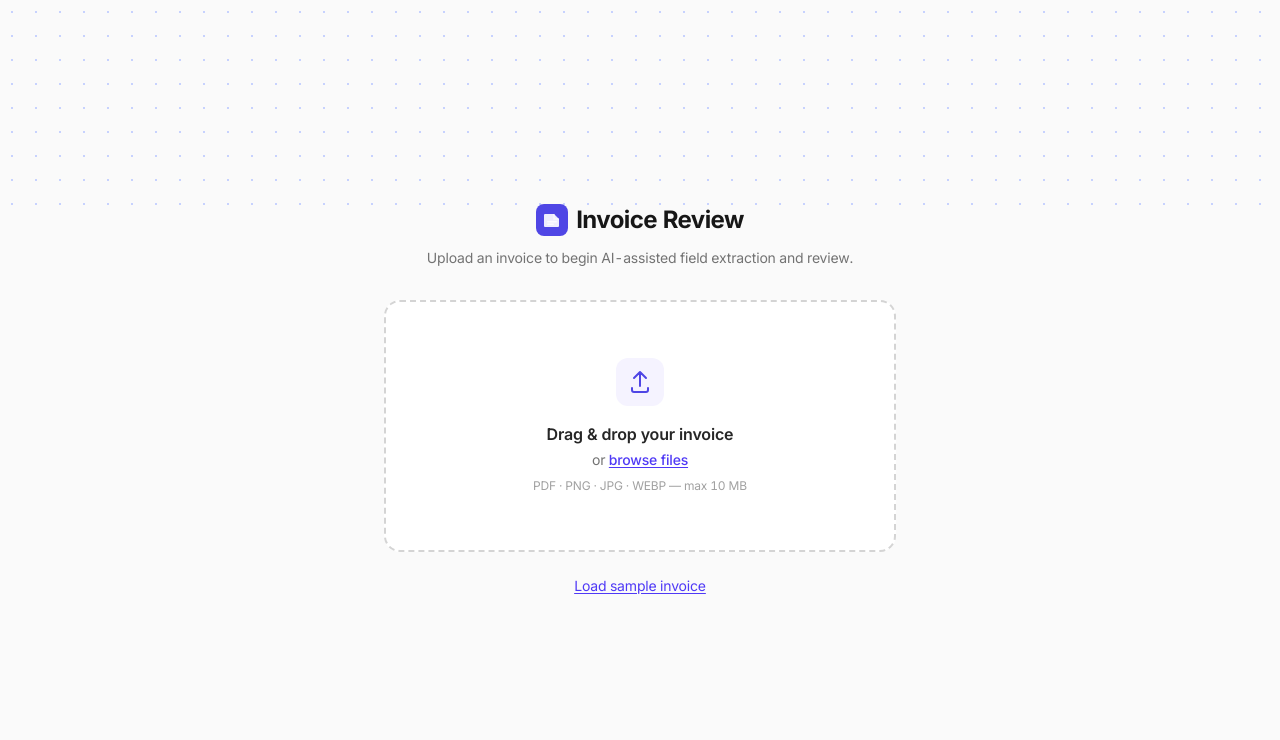
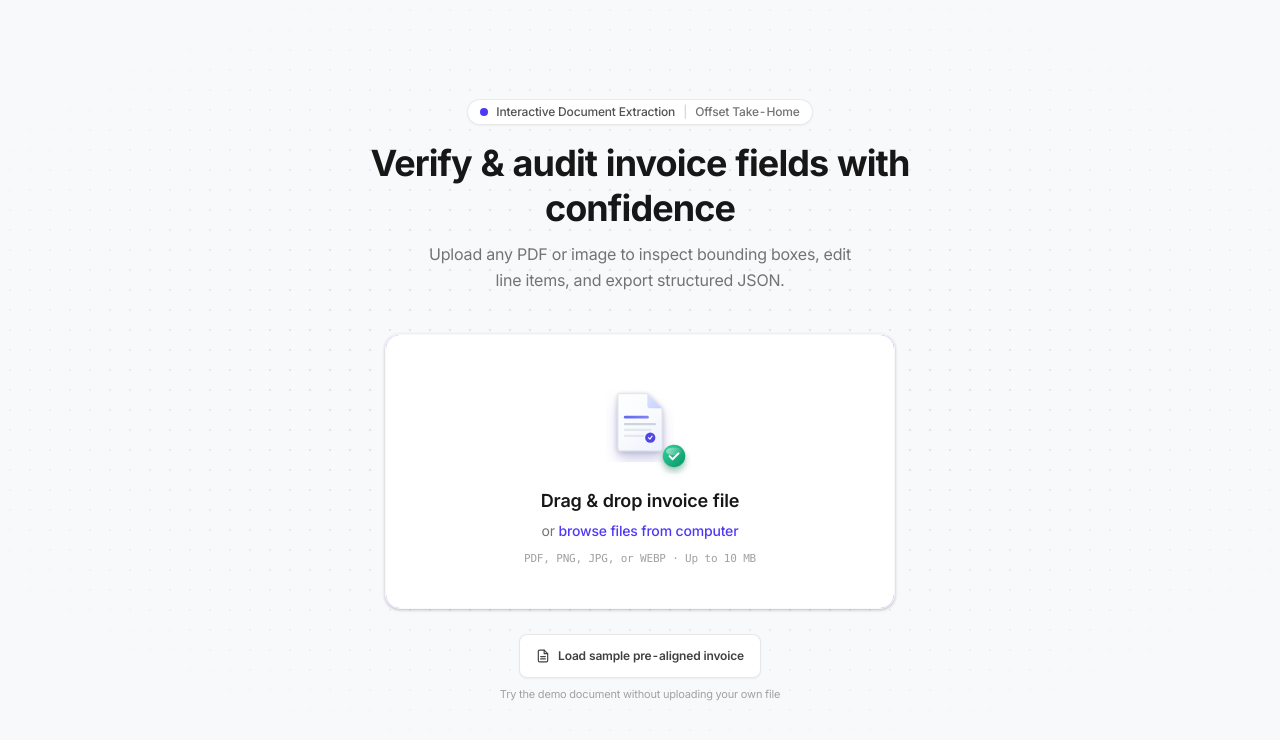
Before and after one commit to anasamin822-dotcom/InvoiceLens, a React (Vite) app: page / in a window 1280 px wide. Shown: the top 740 px of the page. Built offline with nearby package versions, Linux system fonts and the light colour scheme.

Commit message:
style: polish upload hero with CC0 3D illustration, spotlight glow, and moving border

```diff
--- a/src/components/UploadZone.tsx
+++ b/src/components/UploadZone.tsx
@@ -1,4 +1,4 @@
-import { useCallback, useRef, useState, type DragEvent, type ChangeEvent } from 'react';
+import { useCallback, useRef, useState, type DragEvent, type ChangeEvent, type MouseEvent } from 'react';
 
 const ACCEPTED_TYPES = ['application/pdf', 'image/png', 'image/jpeg', 'image/webp'];
 const ACCEPTED_EXTS = ['.pdf', '.png', '.jpg', '.jpeg', '.webp'];
@@ -17,6 +17,7 @@ export function UploadZone({ onFileAccepted, onLoadSample }: UploadZoneProps) {
   const [dragging, setDragging] = useState(false);
   const [error, setError] = useState<string | null>(null);
   const inputRef = useRef<HTMLInputElement>(null);
+  const dropzoneRef = useRef<HTMLDivElement>(null);
 
   const handleFile = useCallback(
     (file: File) => {
@@ -51,42 +52,52 @@ export function UploadZone({ onFileAccepted, onLoadSample }: UploadZoneProps) {
   const onInputChange = (e: ChangeEvent<HTMLInputElement>) => {
     const file = e.target.files?.[0];
     if (file) handleFile(file);
-    // Reset so the same file can be re-selected
     e.target.value = '';
   };
 
+  // Cursor-following spotlight glow effect
+  const handleMouseMove = (e: MouseEvent<HTMLDivElement>) => {
+    if (!dropzoneRef.current) return;
+    const rect = dropzoneRef.current.getBoundingClientRect();
+    const x = e.clientX - rect.left;
+    const y = e.clientY - rect.top;
+    dropzoneRef.current.style.setProperty('--mouse-x', `${x}px`);
+    dropzoneRef.current.style.setProperty('--mouse-y', `${y}px`);
+  };
+
   return (
-    <div className="flex flex-col items-center justify-center min-h-screen bg-neutral-50 p-6">
-      {/* Dot-grid header background */}
+    <div className="relative min-h-screen flex flex-col items-center justify-center p-4 sm:p-6 overflow-hidden bg-slate-50/70">
+      {/* Aceternity-style dot grid background with radial edge fade */}
       <div
-        className="absolute inset-x-0 top-0 h-56 pointer-events-none"
-        style={{
-          backgroundImage:
-            'radial-gradient(circle, #c7d2fe 1px, transparent 1px)',
-          backgroundSize: '24px 24px',
-        }}
+        className="absolute inset-0 dot-grid-faded pointer-events-none opacity-80"
         aria-hidden="true"
       />
 
-      <div className="relative z-10 text-center mb-8">
-        <div className="inline-flex items-center gap-2 mb-3">
-          <svg width="32" height="32" viewBox="0 0 32 32" fill="none" aria-hidden="true">
-            <rect width="32" height="32" rx="8" fill="#4F46E5" />
-            <path d="M9 10h9l5 5v7a1 1 0 01-1 1H9a1 1 0 01-1-1V11a1 1 0 011-1z" fill="white" fillOpacity=".9" />
-            <path d="M18 10v5h5" stroke="white" strokeOpacity=".6" strokeWidth="1.5" />
-            <rect x="11" y="17" width="10" height="1.5" rx=".75" fill="white" fillOpacity=".7" />
-            <rect x="11" y="19.5" width="7" height="1.5" rx=".75" fill="white" fillOpacity=".7" />
-          </svg>
-          <h1 className="text-2xl font-bold text-neutral-900 tracking-tight">Invoice Review</h1>
-        </div>
-        <p className="text-neutral-500 text-sm">Upload an invoice to begin AI-assisted field extraction and review.</p>
+      {/* Hero Headline & Subtext */}
+      <div className="relative z-10 text-center max-w-xl mx-auto mb-8 sm:mb-10 px-2">
+        <div className="inline-flex items-center gap-2 px-3 py-1 rounded-full bg-white border border-neutral-200/80 shadow-xs mb-4 text-xs font-medium text-neutral-600">
+          <span className="w-2 h-2 rounded-full bg-indigo-600" aria-hidden="true" />
+          <span>Interactive Document Extraction</span>
+          <span className="text-neutral-300">|</span>
+          <span className="text-neutral-500">Offset Take-Home</span>
         </div>
 
-      {/* Drop zone with animated border when active */}
+        <h1 className="text-3xl sm:text-4xl font-extrabold text-neutral-900 tracking-tight leading-tight">
+          Verify &amp; audit invoice fields with confidence
+        </h1>
+        <p className="mt-2.5 text-sm sm:text-base text-neutral-500 max-w-md mx-auto leading-relaxed">
+          Upload any PDF or image to inspect bounding boxes, edit line items, and export structured JSON.
+        </p>
+      </div>
+
+      {/* Drag & Drop Zone with Spotlight + Moving Border */}
+      <div className="relative z-10 w-full max-w-md sm:max-w-lg">
         <div
+          ref={dropzoneRef}
           role="button"
           tabIndex={0}
           aria-label="Upload invoice — drag and drop or click to browse"
+          onMouseMove={handleMouseMove}
           onDrop={onDrop}
           onDragOver={onDragOver}
           onDragLeave={onDragLeave}
@@ -95,35 +106,44 @@ export function UploadZone({ onFileAccepted, onLoadSample }: UploadZoneProps) {
             if (e.key === 'Enter' || e.key === ' ') inputRef.current?.click();
           }}
           className={[
-          'relative z-10 w-full max-w-lg rounded-2xl border-2 border-dashed cursor-pointer',
-          'flex flex-col items-center justify-center gap-4 py-14 px-8',
-          'transition-all duration-200 focus-visible:outline-none focus-visible:ring-2 focus-visible:ring-indigo-500 focus-visible:ring-offset-2',
+            'spotlight-card moving-border-active relative rounded-2xl p-8 sm:p-10 cursor-pointer shadow-sm transition-all duration-200 select-none',
+            'border border-neutral-200/90 flex flex-col items-center justify-center text-center',
+            'focus-visible:outline-none focus-visible:ring-2 focus-visible:ring-indigo-600 focus-visible:ring-offset-2',
             dragging
-            ? 'border-indigo-500 bg-indigo-50 scale-[1.01]'
-            : 'border-neutral-300 bg-white hover:border-indigo-400 hover:bg-indigo-50/30',
-          // Moving border on the upload zone button
-          'upload-zone-moving-border',
+              ? 'bg-indigo-50/70 scale-[1.01] border-indigo-500'
+              : 'bg-white hover:shadow-md hover:border-neutral-300',
           ].join(' ')}
         >
-        <svg width="48" height="48" viewBox="0 0 48 48" fill="none" aria-hidden="true">
-          <rect width="48" height="48" rx="12" fill={dragging ? '#EEF2FF' : '#F5F3FF'} />
-          <path
-            d="M16 30V32a2 2 0 002 2h12a2 2 0 002-2v-2M24 14v14M18 20l6-6 6 6"
-            stroke="#4F46E5"
-            strokeWidth="2"
-            strokeLinecap="round"
-            strokeLinejoin="round"
+          {/* CC0 3D Icon illustration stack */}
+          <div className="relative w-24 h-24 mb-4 flex items-center justify-center pointer-events-none">
+            <img
+              src="/3d-doc.svg"
+              alt="3D Document"
+              width="88"
+              height="88"
+              className="drop-shadow-sm transition-transform duration-300 group-hover:scale-105"
             />
-        </svg>
+            <div className="absolute -bottom-1 -right-1">
+              <img
+                src="/3d-check.svg"
+                alt="3D Approved checkmark"
+                width="36"
+                height="36"
+                className="drop-shadow-md"
+              />
+            </div>
+          </div>
 
-        <div className="text-center">
-          <p className="font-semibold text-neutral-800 text-base">
-            {dragging ? 'Drop it here!' : 'Drag & drop your invoice'}
+          <div className="space-y-1.5">
+            <p className="font-semibold text-neutral-900 text-base sm:text-lg">
+              {dragging ? 'Drop invoice to begin' : 'Drag & drop invoice file'}
             </p>
-          <p className="text-sm text-neutral-500 mt-1">
-            or <span className="text-indigo-600 font-medium underline underline-offset-2">browse files</span>
+            <p className="text-xs sm:text-sm text-neutral-500">
+              or <span className="text-indigo-600 font-medium hover:underline underline-offset-2">browse files from computer</span>
             </p>
-          <p className="text-xs text-neutral-400 mt-2">PDF · PNG · JPG · WEBP — max 10 MB</p>
+            <p className="text-[11px] text-neutral-400 pt-1 font-mono">
+              PDF, PNG, JPG, or WEBP &middot; Up to 10 MB
+            </p>
           </div>
 
           <input
@@ -135,26 +155,39 @@ export function UploadZone({ onFileAccepted, onLoadSample }: UploadZoneProps) {
             onChange={onInputChange}
           />
         </div>
+      </div>
 
       {error && (
-        <p
+        <div
           role="alert"
-          className="mt-4 text-sm text-red-600 bg-red-50 border border-red-200 rounded-lg px-4 py-2 max-w-lg w-full text-center"
+          className="relative z-10 mt-4 text-xs font-medium text-red-700 bg-red-50 border border-red-200 rounded-lg px-4 py-2.5 max-w-md w-full text-center shadow-xs"
         >
           {error}
-        </p>
+        </div>
       )}
 
+      {/* Load Sample Invoice Quick Action */}
+      <div className="relative z-10 mt-6 flex flex-col items-center gap-2">
         <button
           type="button"
           onClick={() => {
             setError(null);
             onLoadSample();
           }}
-        className="relative z-10 mt-6 text-sm text-indigo-600 hover:text-indigo-800 underline underline-offset-2 transition-colors duration-150 cursor-pointer"
+          className="btn-primary-tactile inline-flex items-center gap-2 px-4 py-2.5 rounded-lg text-xs font-semibold text-neutral-700 bg-white hover:bg-neutral-50 hover:text-indigo-600 border border-neutral-200/90 shadow-xs cursor-pointer min-h-[44px] focus-visible:outline-none focus-visible:ring-2 focus-visible:ring-indigo-600"
         >
-        Load sample invoice
+          <svg width="14" height="14" viewBox="0 0 24 24" fill="none" stroke="currentColor" strokeWidth="2" strokeLinecap="round" strokeLinejoin="round" aria-hidden="true">
+            <path d="M14 2H6a2 2 0 0 0-2 2v16a2 2 0 0 0 2 2h12a2 2 0 0 0 2-2V8z" />
+            <polyline points="14 2 14 8 20 8" />
+            <line x1="16" y1="13" x2="8" y2="13" />
+            <line x1="16" y1="17" x2="8" y2="17" />
+          </svg>
+          <span>Load sample pre-aligned invoice</span>
         </button>
+        <span className="text-[11px] text-neutral-400">
+          Try the demo document without uploading your own file
+        </span>
+      </div>
     </div>
   );
 }
```
Also changed, not shown: public/3d-check.svg (added), public/3d-doc.svg (added). Lines whose indentation alone changed are shown as unchanged.
